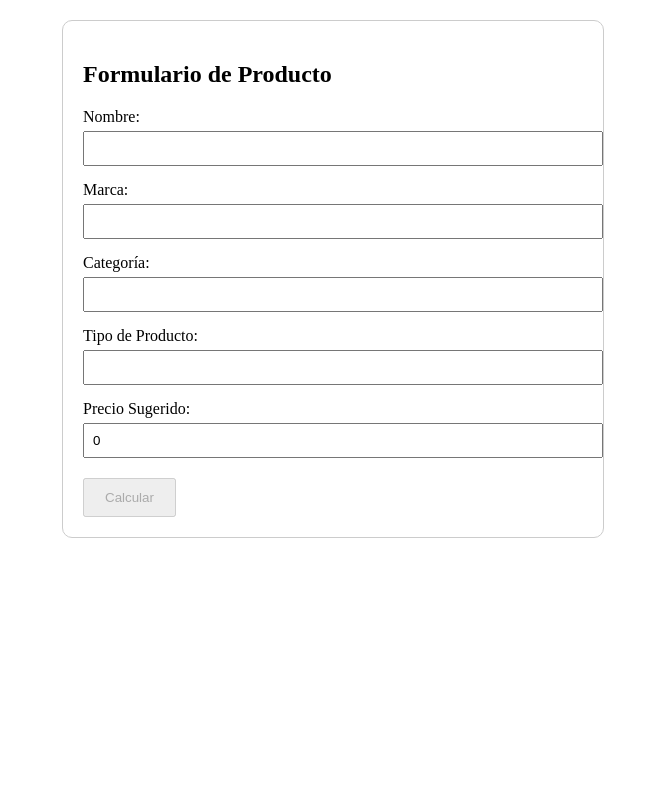
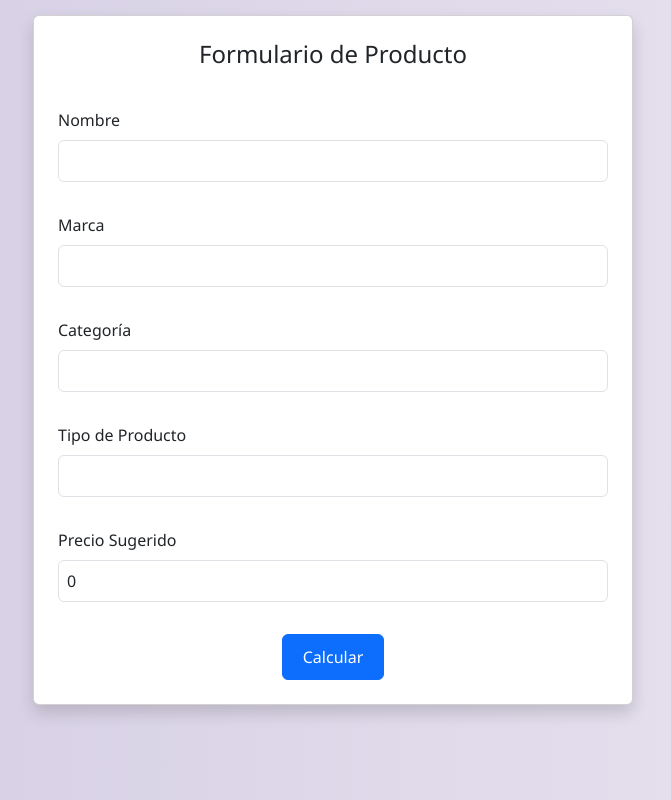
Before and after one commit to GersonEscobar/formularioML, an Angular app: page / in a window 1280 px wide. Shown: the whole page, without its empty margins (307-978 px from the left). Built offline with nearby package versions, Linux system fonts and the light colour scheme.

Commit message:
agregando estilos y validaciones#

```diff
--- a/package.json
+++ b/package.json
@@ -20,6 +20,7 @@
     "@angular/router": "^16.2.0",
     "formulario-app": "file:",
     "rxjs": "~7.8.0",
+    "sweetalert2": "^11.22.0",
     "tslib": "^2.3.0",
     "zone.js": "~0.13.0"
   },
--- a/src/app/producto/producto.component.css
+++ b/src/app/producto/producto.component.css
@@ -1,10 +1,3 @@
-.container {
-  max-width: 500px;
-  margin: 20px auto;
-  padding: 20px;
-  border: 1px solid #ccc;
-  border-radius: 10px;
-}
 
 label {
   display: block;
--- a/src/app/producto/producto.component.html
+++ b/src/app/producto/producto.component.html
@@ -1,25 +1,42 @@
-<div class="container">
-  <h2>Formulario de Producto</h2>
-  <form [formGroup]="productoForm" (ngSubmit)="onSubmit()">
+<div class="container d-flex justify-content-center align-items-center" style="min-height: 90vh;">
+  <div class="card shadow p-4 w-100" style="max-width: 600px;">
+    <h4 class="text-center mb-4">Formulario de Producto</h4>
 
-    <label>Nombre:</label>
-    <input formControlName="nombre" type="text" />
+    <form [formGroup]="productoForm" (ngSubmit)="onSubmit()" class="row g-3">
+      <div class="col-12">
+        <label for="nombre" class="form-label">Nombre</label>
+        <input id="nombre" type="text" formControlName="nombre" class="form-control">
+      </div>
 
-    <label>Marca:</label>
-    <input formControlName="marca" type="text" />
+      <div class="col-12">
+        <label for="marca" class="form-label">Marca</label>
+        <input id="marca" type="text" formControlName="marca" class="form-control">
+      </div>
 
-    <label>Categoría:</label>
-    <input formControlName="categoria" type="text" />
+      <div class="col-12">
+        <label for="categoria" class="form-label">Categoría</label>
+        <input id="categoria" type="text" formControlName="categoria" class="form-control">
+      </div>
 
-    <label>Tipo de Producto:</label>
-    <input formControlName="tipoProducto" type="text" />
+      <div class="col-12">
+        <label for="tipoProducto" class="form-label">Tipo de Producto</label>
+        <input id="tipoProducto" type="text" formControlName="tipoProducto" class="form-control">
+      </div>
 
-    <label>Precio Sugerido:</label>
-    <input formControlName="precioSugerido" type="number" step="0.01" />
+      <div class="col-12">
+        <label for="precioSugerido" class="form-label">Precio Sugerido</label>
+        <input id="precioSugerido" type="number" formControlName="precioSugerido" class="form-control">
+      </div>
 
-    <button type="submit" [disabled]="productoForm.invalid">Calcular</button>
-  </form>
+      <div class="col-12 text-center">
+        <button type="submit" class="btn btn-primary mt-3">
+          Calcular
+        </button>
+      </div>
+    </form>
+
+    <div *ngIf="precioFinalCalculado !== undefined" class="alert alert-success mt-4 text-center">
+      <strong>Precio Final:</strong> {{ precioFinalCalculado | currency }}
+    </div>
+  </div>
 </div>
-<div *ngIf="precioFinalCalculado !== undefined">
-  <h3>Precio Final Estimado: {{ precioFinalCalculado | currency }}</h3>
-</div>
--- a/src/app/producto/producto.component.ts
+++ b/src/app/producto/producto.component.ts
@@ -1,6 +1,8 @@
 import { Component } from '@angular/core';
 import { FormBuilder, FormGroup, Validators } from '@angular/forms';
 import { ProductoRespuesta, ProductoService } from '../servicios/producto.service';
+import Swal from 'sweetalert2';
+
 
 @Component({
   selector: 'app-producto',
@@ -25,17 +27,42 @@ export class ProductoComponent {
   if (this.productoForm.valid) {
     const producto = this.productoForm.value;
 
-      this.productoService.predecirPrecio(producto)
-        .subscribe({
+    Swal.fire({
+      title: 'Enviando...',
+      text: 'Calculando precio final',
+      allowOutsideClick: false,
+      didOpen: () => {
+        Swal.showLoading();
+      }
+    });
+
+    this.productoService.predecirPrecio(producto).subscribe({
       next: (respuesta: ProductoRespuesta) => {
         this.precioFinalCalculado = respuesta.precioFinal;
+
+        Swal.fire({
+          icon: 'success',
+          title: 'Precio Calculado',
+          text: `El precio final es: Q ${respuesta.precioFinal.toFixed(2)}`,
+        });
       },
       error: (err) => {
         console.error('Error al llamar al API', err);
-            alert('Error al obtener el precio final');
+        Swal.fire({
+          icon: 'error',
+          title: 'Error',
+          text: 'Ocurrió un error al obtener el precio final.',
+        });
       }
+    });
+  } else {
+    Swal.fire({
+      icon: 'warning',
+      title: 'Formulario incompleto',
+      text: 'Por favor, completa todos los campos requeridos.',
     });
   }
 }
 
+
 }
--- a/src/index.html
+++ b/src/index.html
@@ -6,6 +6,7 @@
   <base href="/">
   <meta name="viewport" content="width=device-width, initial-scale=1">
   <link rel="icon" type="image/x-icon" href="favicon.ico">
+  <link href="https://cdn.jsdelivr.net/npm/bootstrap@5.3.6/dist/css/bootstrap.min.css" rel="stylesheet" integrity="sha384-4Q6Gf2aSP4eDXB8Miphtr37CMZZQ5oXLH2yaXMJ2w8e2ZtHTl7GptT4jmndRuHDT" crossorigin="anonymous">
 </head>
 <body>
   <app-root></app-root>
--- a/src/styles.css
+++ b/src/styles.css
@@ -1 +1,7 @@
 /* You can add global styles to this file, and also import other style files */
+body {
+  background: linear-gradient(to right, #d3cce3, #e9e4f0);
+  min-height: 100vh;
+  margin: 0;
+  font-family: 'Segoe UI', sans-serif;
+}
```
Also changed, not shown: 1 other file (tests, documents, lock files or other folders). Lines whose indentation alone changed are shown as unchanged.
